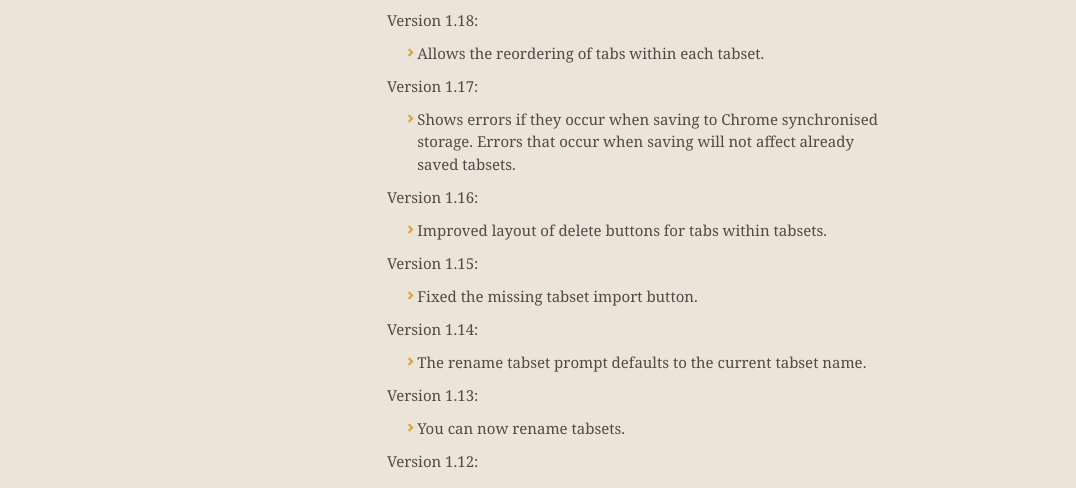
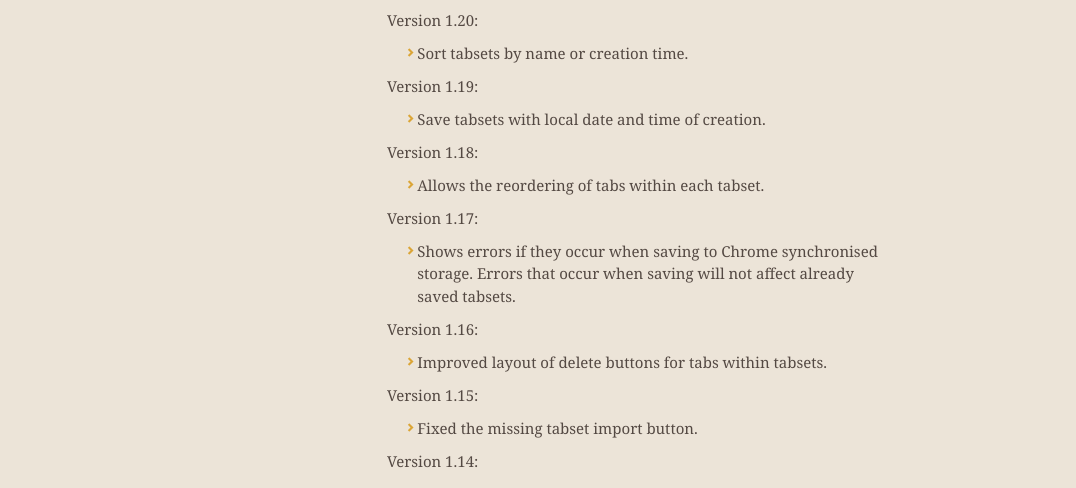
Before and after one commit to bernhard-hofmann/Tabsets, a plain HTML site: page index.html in a window 1280 px wide. Shown: the part 612-1100 px from the top of the page, without its empty margins (0-1076 px from the left). Drawn offline with nearby package versions, Linux system fonts and the light colour scheme.

Commit message:
Updated history to reflect the latest changes

```diff
--- a/index.html
+++ b/index.html
@@ -59,6 +59,12 @@
 
 <h2>
 <a name="version-history" class="anchor" href="#version-history"><span class="octicon octicon-link"></span></a>Version History</h2>
+
+<p>Version 1.20:</p>
+<ul><li>Sort tabsets by name or creation time.</li></ul>
+
+<p>Version 1.19:</p>
+<ul><li>Save tabsets with local date and time of creation.</li></ul>
 
 <p>Version 1.18:</p>
 <ul><li>Allows the reordering of tabs within each tabset.</li></ul>
```
